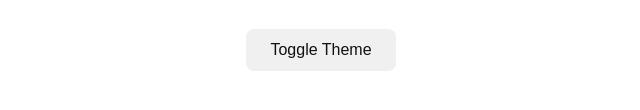
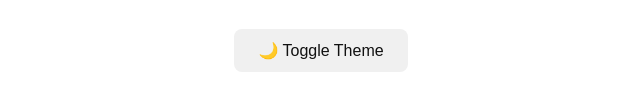
Before and after one commit to mSev7n/theme_switcher, a plain HTML site: page index.html in a window 1280 px wide. Shown: the part 430-540 px from the top of the page, without its empty margins (319-959 px from the left). Drawn offline with Linux system fonts and the light colour scheme.

Commit message:
added dynamic icon switching (🌙/☀️t) to the theme-toggle

```diff
--- a/index.html
+++ b/index.html
@@ -10,7 +10,7 @@
   <main class="animate-in">
     <h1>Welcome to Theme Switcher</h1>
     <p>This is a simple demo of light and dark mode toggling.</p>
-    <button id="theme-toggle" aria-label="Switch to dark mode">Toggle Theme</button>
+    <button id="theme-toggle" aria-label="Switch to dark mode">🌙 Toggle Theme</button>
   </main>
 
   <script src="js/theme.js"></script>
--- a/js/theme.js
+++ b/js/theme.js
@@ -6,15 +6,22 @@ const systemPrefersDark = window.matchMedia('(prefers-color-scheme: dark)');
 
 // Function to apply a theme and update storage + accessibility label
 function applyTheme(theme) {
- document.documentElement.setAttribute('data-theme', theme);
- localStorage.setItem('theme', theme);
+    // 1. Flip the data-attribute so the CSS variables change
+    document.documentElement.setAttribute('data-theme', theme);
 
- // Update ARIA label for screen reader users
- toggleBtn.setAttribute(
-   'aria-label',
-   `Switch to ${theme === 'dark' ? 'light' : 'dark'} mode`
- );
-}
+    // 2. Remember the user’s choice
+    localStorage.setItem('theme', theme);
+
+    // 3. Update the aria-label for screen readers
+    const opposite = theme === 'dark' ? 'light' : 'dark';
+    toggleBtn.setAttribute('aria-label', `Switch to ${opposite} mode`);
+
+    // 4. Swap the icon + text inside the button
+    //    🌙 shows when we’re in LIGHT mode (so user can switch to dark)
+    //    ☀️ shows when we’re in DARK mode  (so user can switch to light)
+    toggleBtn.textContent =
+      (theme === 'dark' ? '☀️' : '🌙') + ' Toggle Theme';
+  }
 
 // On page load: use saved theme or system preference
 const savedTheme = localStorage.getItem('theme');
```
